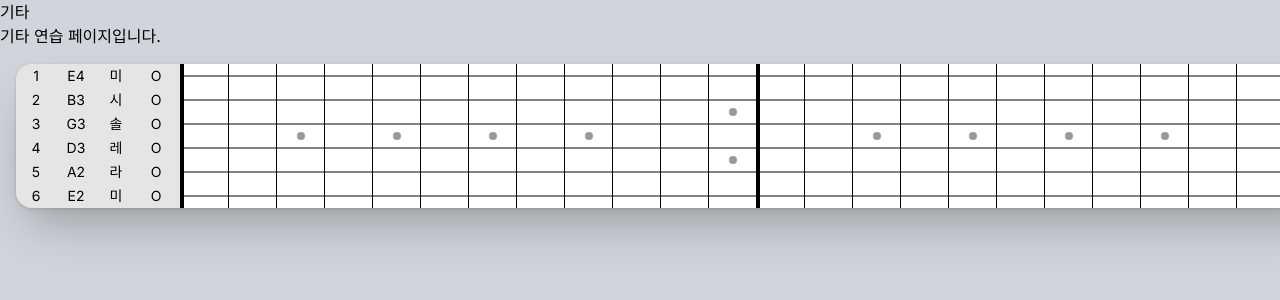
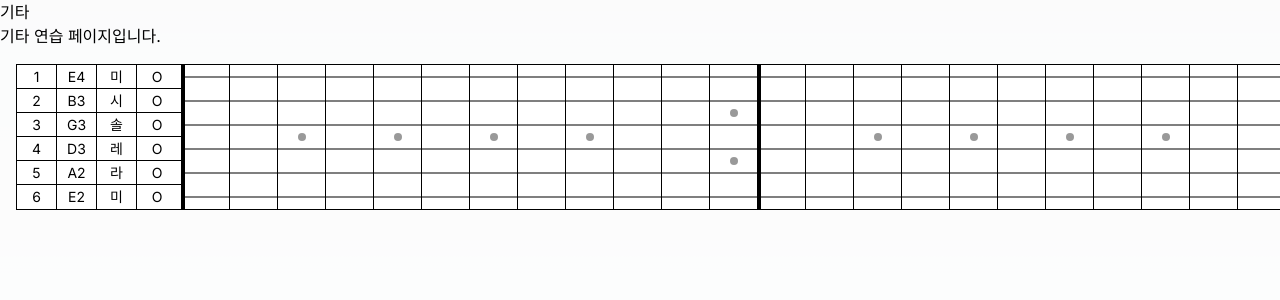
Before and after one commit to ParkHwichan/programmers_guitar, a Next.js app: page /guitar in a window 1280 px wide. Shown: the top 300 px of the page. Built offline with nearby package versions, Linux system fonts and the light colour scheme.

Commit message:
Add borders and adjust styles for guitar components
Enhanced the styling by adding borders around guitar strings and fretboard. Changed the background color of the main page to increase visibility and ensure consistent aesthetics across components.

```diff
--- a/src/app/guitar/page.tsx
+++ b/src/app/guitar/page.tsx
@@ -1,7 +1,7 @@
 import Fretboard from "@/components/guitar/fretboard";
 
 export default function Page() {
-    return <main className={"bg-gray-300 text-black h-screen "}>
+    return <main className={"bg-white/90 text-black h-screen "}>
         <h1>기타</h1>
         <p>기타 연습 페이지입니다.</p>
 
--- a/src/components/guitar/fretboard/index.tsx
+++ b/src/components/guitar/fretboard/index.tsx
@@ -11,7 +11,7 @@ export default function Fretboard(
     const strings = props.strings || 6;
 
 
-    return <div className={"flex flex-col drop-shadow w-fit bg-white shadow-2xl rounded-l-2xl overflow-hidden" }>
+    return <div className={"flex flex-col border border-black w-fit bg-white" }>
         {
             Array.from({length: strings}).map((_, stringIndex) => {
                 return <GuitarString
--- a/src/components/guitar/guitarString/index.tsx
+++ b/src/components/guitar/guitarString/index.tsx
@@ -32,13 +32,13 @@ export default function GuitarString(
 
     return <div className={"flex flex-row text-sm text-black"}>
 
-        <div className={"flex flex-row bg-black/10"}>
-            <div className={"w-[40px] text-center text-sm flex items-center justify-center "}>
+        <div className={`flex flex-row ${props.stringIndex !== 6 ? "border-b border-b-black " : ""}`}>
+            <div className={"w-[40px] text-center text-sm flex items-center justify-center border-r-black border-r"}>
                 {
                     state.stringIndex
                 }
             </div>
-            <div className={"w-[40px] flex items-center justify-center"}>
+            <div className={"w-[40px] flex items-center justify-center border-r-black border-r"}>
                 {
                     note.toString().split("#").map((notePart, index) => {
                         return (
@@ -54,7 +54,7 @@ export default function GuitarString(
                     })
                 }
             </div>
-            <div className={"w-[40px] flex items-center justify-center"}>
+            <div className={"w-[40px] flex items-center justify-center border-r-black border-r"}>
                 {
                     note.toKorean().split("#").map((notePart, index) => {
                         return (
```
